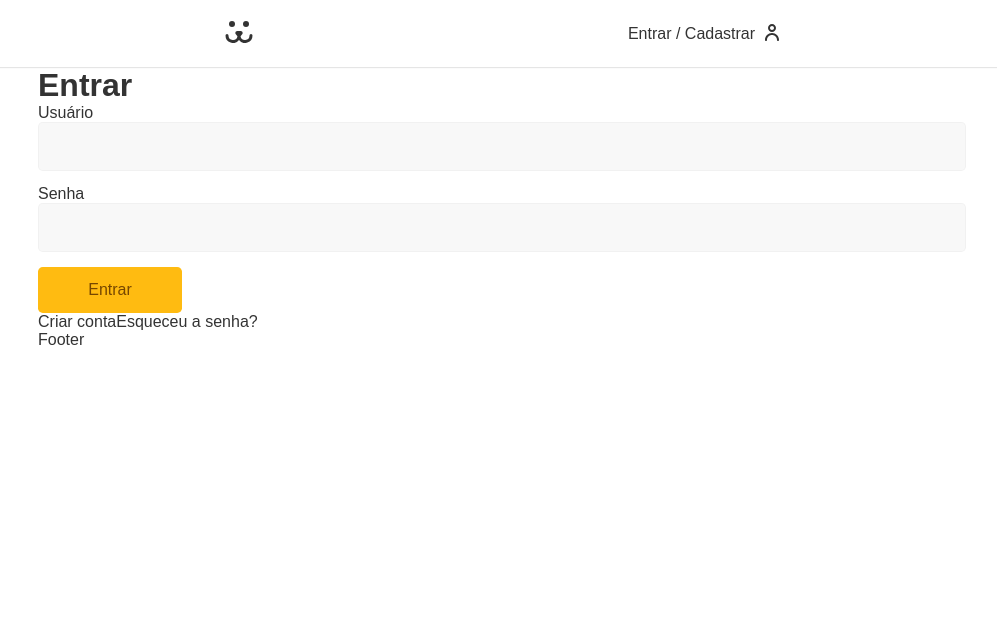
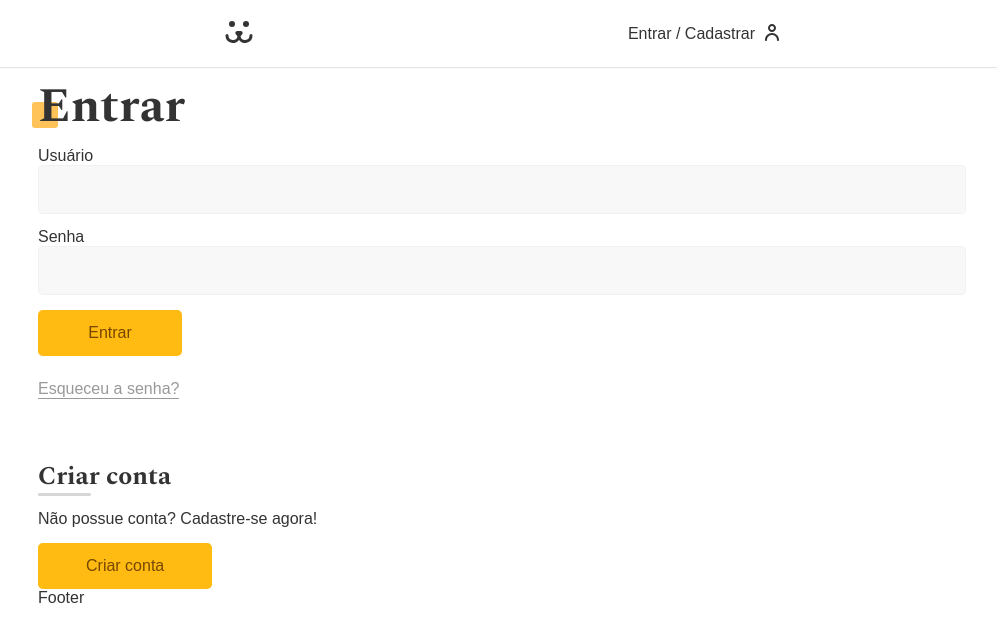
Before and after one commit to saulomartins1/dogz, a React (Vite) app: page /login in a window 1280 px wide. Shown: the top 642 px of the page, without its empty margins (138-1135 px from the left). Built offline with nearby package versions, Linux system fonts and the light colour scheme.

Commit message:
Added: Error component handle | LoginForm.jsx modified: New styles and structure

```diff
--- a/src/App.css
+++ b/src/App.css
@@ -1,9 +1,11 @@
+@import url('https://fonts.googleapis.com/css2?family=Spectral:wght@700&display=swap');
+
 :root {
     /*=== Variáveis CSS  ===*/
 
     /* Fonts */
     --font-main: Arial, sans-serif;
-    --font-second: 'Spectral', Georgia;
+    --font-second: 'Spectral', georgia;
 }
 
 /* CSS Reset ===============*/
@@ -61,3 +63,41 @@ a {
     padding: 0 1rem;
     margin: 0 auto;
 }
+
+
+/* title */
+.title {
+    font-family: var(--font-second);
+    line-height: 1;
+    font-size: 3rem;
+    margin: 1rem 0;
+    position: relative;
+}
+
+.title::after {
+    content: '';
+    display: block;
+    width: 1.6rem;
+    height: 1.6rem;
+    background-color: rgba(255, 169, 19, 0.699);
+    position: absolute;
+    top: 19px;
+    left: -6px;
+    z-index: -1;
+    border-radius: 3px;
+}
+
+
+/* Animation */
+.animeLeft {
+    opacity: 0;
+    transform: translateX(-19px);
+    animation: animeLeft .3s forwards;
+}
+
+@keyframes animeLeft {
+    to {
+        opacity: 1;
+        transform: initial;
+    }
+}
--- a/src/Components/Form/Button.module.css
+++ b/src/Components/Form/Button.module.css
@@ -1,4 +1,5 @@
 .button {
+    display: inline-block;
     font-size: 1rem;
     font-family: var(--font-main);
     cursor: pointer;
--- /dev/null
+++ b/src/Components/Helper/Error.jsx
@@ -0,0 +1,9 @@
+import React from 'react'
+
+function Error({ error }) {
+    if (!error) return null;
+    return <p style={{ color: "#f00", margin: ".9rem 0" }}>{error}</p>
+
+}
+
+export default Error
--- a/src/Components/Login/LoginForm.jsx
+++ b/src/Components/Login/LoginForm.jsx
@@ -4,6 +4,9 @@ import Input from '../Form/Input';
 import Button from '../Form/Button';
 import useForm from '../../Hooks/useForm';
 import { UserContext } from '../../Contexts/UserContext'
+import Error from '../Helper/Error'
+import styles from './LoginForm.module.css'
+import stylesBtnModule from '../Form/Button.module.css'
 
 function LoginForm() {
     const username = useForm();
@@ -21,18 +24,23 @@ function LoginForm() {
     }
 
     return (
-        <form onSubmit={handleLogin}>
-            <h1>Entrar</h1>
+        <section className='animeLeft'>
+            <h1 className='title'>Entrar</h1>
+            <form className={styles.form} onSubmit={handleLogin}>
+                <Input label="Usuário" type="text" name="username" {...username} />
+                <Input label="Senha" type="password" name="password" {...password} />
 
-            <Input label="Usuário" type="text" name="username" {...username} />
-            <Input label="Senha" type="password" name="password" {...password} />
+                {loading ? <Button disabled>Aguarde...</Button> : <Button>Entrar</Button>}
+                <Error error={error} />
+            </form>
+            <Link className={styles.recuperar} to="recuperar">Esqueceu a senha?</Link>
 
-            {loading ? <Button disabled>Aguarde...</Button> : <Button>Entrar</Button>}
-            {error && <p>Houve um erro, tente novamente...</p>}
-
-            <Link to="criar">Criar conta</Link>
-            <Link to="recuperar">Esqueceu a senha?</Link>
-        </form>
+            <div className={styles.cadastro}>
+                <h2 className={styles.subtitle}>Criar conta</h2>
+                <p>Não possue conta? Cadastre-se agora!</p>
+                <Link className={stylesBtnModule.button} to="criar">Criar conta</Link>
+            </div>
+        </section>
     )
 }
 
--- /dev/null
+++ b/src/Components/Login/LoginForm.module.css
@@ -0,0 +1,42 @@
+.form {
+    margin-bottom: .9rem;
+}
+
+.recuperar {
+    display: inline-block;
+    color: #999;
+    padding: .6rem 0;
+}
+
+.recuperar::after {
+    content: '';
+    height: 1px;
+    width: 100%;
+    background-color: currentColor;
+    display: block;
+    border-radius: 3px;
+}
+
+.cadastro {
+    margin-top: 3rem;
+}
+
+.cadastro p {
+    margin: .9rem 0 .9rem 0;
+}
+
+.subtitle {
+    font-family: var(--font-second);
+    font-size: 1.6rem;
+    position: relative;
+}
+
+.subtitle::before {
+    content: '';
+    height: 3px;
+    width: 3.3rem;
+    border-radius: 3px;
+    background-color: #9996;
+    position: absolute;
+    bottom: 0;
+}
--- a/src/Contexts/UserContext.jsx
+++ b/src/Contexts/UserContext.jsx
@@ -12,6 +12,29 @@ export const UserStorage = ({ children }) => {
     const navigate = useNavigate();
 
 
+    //Função que está sendo passada no onSubmit do form em "LoginForm.jsx" após ter os types[type] validados
+    //...faz fetch na API enviando o username e password (TOKEN_POST) para retornar um objeto no json com o TOKEN atual;
+    async function userLogin(username, password) {
+        const { url, options } = TOKEN_POST({ username, password })
+
+        try {
+            setError(null);
+            setLoading(true);
+            const response = await fetch(url, options);
+            if (!response.ok) { return setError("Não foi possível entrar, tente novamente!"); }
+            const json = await response.json();
+            //Se o fetch for bem-suceddo seta o valor que está na propriedade token: do objeto json no localStorage
+            localStorage.setItem("TOKEN", json.token)
+            //...e também puxa as informações do usuário com base no token passado;
+            await getUser(json.token)
+            navigate("/conta")
+        } catch (err) {
+            setLogin(false);
+        } finally {
+            setLoading(false)
+        }
+    }
+
     //Função responsável por fazer fetch na API e retornar os dados com usuário com base no token passado.
     const getUser = React.useCallback(async function (token) {
         const { url, options } = USER_GET(token);
@@ -22,30 +45,6 @@ export const UserStorage = ({ children }) => {
         setLogin(true)
     }, [])
 
-    //Função que está sendo passada no onSubmit do form em "LoginForm.jsx" após ter os types[type] validados
-    //...faz fetch na API enviando o username e password (TOKEN_POST) para retornar um objeto no json com o TOKEN atual;
-    async function userLogin(username, password) {
-        const { url, options } = TOKEN_POST({ username, password })
-
-        try {
-            setError(null);
-            setLoading(true);
-            const response = await fetch(url, options);
-            if (!response.ok) throw new Error(`Houve um erro: ${response.statusText}`)
-            const json = await response.json();
-            //Se o fetch for bem-suceddo seta o valor que está na propriedade token: do objeto json no localStorage
-            localStorage.setItem("TOKEN", json.token)
-            //...e também puxa as informações do usuário com base no token passado;
-            await getUser(json.token)
-            navigate("/conta")
-        } catch (err) {
-            setLogin(false);
-            setError(err);
-        } finally {
-            setLoading(false)
-        }
-    }
-
     //Função para sair da conta, resets de informações e estados;
     const userLogout = React.useCallback(async function () {
         setData(null);
@@ -55,7 +54,6 @@ export const UserStorage = ({ children }) => {
         localStorage.removeItem("TOKEN");
         navigate("/login")
     }, [navigate])
-
 
     //Verifica se no localStorage se tem a key 'TOKEN' e se o 'value' é válido via fetch (TOKEN_VALIDATE_POST) na API;
     //...caso seja, inicia o processo de auto login na conta, alterando os states de acordo com o status de cada condição.
@@ -68,7 +66,7 @@ export const UserStorage = ({ children }) => {
                     setLoading(true)
                     const { url, options } = TOKEN_VALIDATE_POST(token);
                     const response = await fetch(url, options);
-                    if (!response.ok) throw new Error(`Houve um erro: ${response.statusText}`)
+                    if (!response.ok) return null;
                     //Tudo dando certo, chama o getUser com o token que já está armazenado;
                     await getUser(token)
                 } catch (err) {
```
